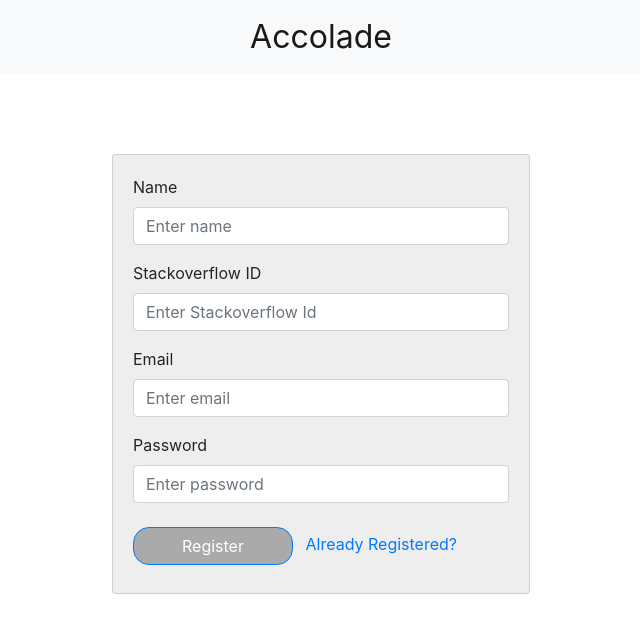
After one commit to Akshay-06/Accolade, a Flask app: page /registerpage in a window 1280 px wide. The commit adds this page. Shown: the top 633 px of the page, without its empty margins (319-959 px from the left). Run offline with Flask 3, Linux system fonts and the light colour scheme; some libraries are stand-ins or nearby versions.

Commit message:
Added back-end code to the webpages
Added basic back-end code to the webpages

```diff
--- a/Controllers/DBController.py
+++ /dev/null
@@ -1 +0,0 @@
-# Controller to handle database interactions
--- /dev/null
+++ b/application/app.py
@@ -0,0 +1,134 @@
+from datetime import datetime
+from flask import Flask, render_template, request, redirect, session, make_response
+from flask_session import Session
+from controllers.DBController import connectToDB
+import os
+
+#template_dir = os.path.dirname(os.path.dirname(os.path.abspath(os.path.dirname(__file__))))
+#template_dir = os.path.join(template_dir, 'Accolade/application/views/templates')
+app = Flask(__name__,static_url_path='', template_folder='views/templates', static_folder='views/static')
+
+
+
+# Set up Flask-Session
+app.config['SECRET_KEY'] = 'your-secret-key'
+app.config['SESSION_TYPE'] = 'filesystem'
+app.config['SESSION_PERMANENT'] = False
+app.config['SESSION_FILE_DIR'] = './.flask_session/'
+app.config['SESSION_FILE_THRESHOLD'] = 100
+app.config['SESSION_POSTGRES'] = connectToDB()
+Session(app)
+
+# Create user authentication function
+def authenticate_user(username, password):
+
+    # Set up PostgreSQL connection
+    conn = connectToDB()
+    cursor = conn.cursor()
+    cursor.execute("SELECT * FROM login_details WHERE emp_email=%s AND emp_pass=%s", (username, password))
+    result = cursor.fetchone()
+    cursor.close()
+    conn.close()
+    return result is not None
+
+# Set up login page routes
+@app.route('/')
+def index():
+    return render_template('login.html')
+
+@app.route('/login', methods=['POST'])
+def login():
+    # Authenticate user
+    username = request.form['username']
+    password = request.form['password']
+    if authenticate_user(username, password):
+        # Store user data in session
+        session['username'] = username
+        session['logged_in'] = True
+        return redirect('/dashboard')
+    else:
+        return render_template('login.html',error='Invalid login credentials')
+
+
+# Function to register a user
+@app.route('/register', methods=['POST'])
+def register():
+    if request.method == 'POST':
+        # Get user data from form
+        name = request.form['emp_name']
+        password = request.form['emp_pwd']
+        email = request.form['emp_email']
+        stackID = request.form['stack_id']
+
+        # Connect to database
+        conn = connectToDB()
+
+        # Create a cursor object
+        cur = conn.cursor()
+
+        now = datetime.now()
+
+        # Check if user already exists in database
+        cur.execute('SELECT * FROM employee WHERE emp_email = %s', (email,))
+        user = cur.fetchone()
+        if user:
+            error = 'User already exists, please try with other Email ID'
+            return render_template('register.html', error=error)
+        else:
+            # Insert user data into database
+            cur.execute('INSERT INTO employee (emp_name, emp_email, stackoverflow_id, created_at, modified_at, created_by, modified_by) VALUES (%s, %s, %s, %s, %s, %s, %s)', (name, email, stackID, now, now, 'admin', 'admin',))
+            conn.commit()
+
+            cur.execute('SELECT emp_id FROM employee where emp_email= %s',(email,))
+            row = cur.fetchone()
+
+            cur.execute('INSERT INTO login_details (emp_id, emp_email, emp_pass, created_at, created_by, modified_at, modified_by) VALUES (%s, %s, %s, %s, %s, %s, %s)', (row[0], email, password, now, 'admin', now, 'admin',))
+            # Commit changes to database
+            conn.commit()
+
+            # Close database connection
+            cur.close()
+            conn.close()
+
+            error = 'Registered successfully'
+            return render_template('register.html', error=error)
+    else:
+        return render_template('register.html')
+
+@app.route('/registerpage')
+def navigateToRegisterPage():
+    return render_template('register.html')
+
+
+# Set up dashboard route
+@app.route('/dashboard')
+def dashboard():
+    if 'username' in session and session['logged_in']:
+        # Retrieve user data from session
+        username = session['username']
+        response = make_response(render_template('dashboard.html', username=username))
+        response.headers['Cache-Control'] = 'no-cache, no-store, must-revalidate'
+        response.headers['Pragma'] = 'no-cache'
+        response.headers['Expires'] = '0'
+        return response
+    else:
+        # User is not logged in, redirect to login page
+        return redirect('/')
+
+
+@app.route('/forgotpassword')
+def forgotpassword():
+    return render_template('forgotpassword.html')
+
+
+# Set up logout route
+@app.route('/logout')
+def logout():
+    session.pop('username', None)
+    session.pop('logged_in', None)
+    session.clear()
+    return redirect('/')
+
+
+if __name__ == '__main__':
+  app.run(debug=True)
--- a/templates/base.html
+++ b/application/views/templates/base.html
@@ -9,6 +9,7 @@
     <script src="https://cdnjs.cloudflare.com/ajax/libs/popper.js/1.16.0/umd/popper.min.js"></script>
     <script src="https://maxcdn.bootstrapcdn.com/bootstrap/4.5.2/js/bootstrap.min.js"></script>
     <link rel="stylesheet" href="{{url_for('static',filename='style.css')}}">
+
 </head>
 <body>
     <div class="">
--- /dev/null
+++ b/application/views/templates/register.html
@@ -0,0 +1,45 @@
+{%extends "base.html"%}
+{%block title%}Register page{%endblock%}
+{%block content%}
+<nav class="navbar navbar-expand-lg navbar-light bg-light">
+    <a class="navbar-brand" href="#">Accolade</a>
+</nav>
+<div class="container">
+    <div class="row justify-content-center">
+        <div class="col-md-6">
+            <div class="card">
+                <!-- <div class="card-header">Register</div>-->
+                <div class="card-body">
+                    <form method="post" action="/register">
+                        <div class="form-group">
+                            <label for="name">Name</label>
+                            <input type="text" class="form-control" id="name" name="emp_name" placeholder="Enter name">
+                        </div>
+                        <div class="form-group">
+                            <label for="id">Stackoverflow ID</label>
+                            <input type="text" class="form-control" id="Id" name="stack_id"
+                                placeholder="Enter Stackoverflow Id" required>
+                        </div>
+                        <div class="form-group">
+                            <label for="email">Email</label>
+                            <input type="email" class="form-control" id="email" name="emp_email"
+                                placeholder="Enter email">
+                        </div>
+                        <div class="form-group">
+                            <label for="password">Password</label>
+                            <input type="password" class="form-control" id="password" name="emp_pwd"
+                                placeholder="Enter password">
+                        </div>
+
+                        {% if error %}
+                        <p style="color: rgb(115, 193, 115);">{{ error }}</p>
+                        {% endif %}
+                        <button type="submit" class="btn btn-primary">Register</button>
+                        <a class="links_shift" href="/">Already Registered?</a>
+                    </form>
+                </div>
+            </div>
+        </div>
+    </div>
+</div>
+{%endblock%}
```
Also changed, not shown: app.py (deleted, +0 -95 lines), application/controllers/DBController.py (added, +13 -0 lines), application/views/templates/login.html (added, +37 -0 lines), templates/login.html (deleted, +0 -32 lines), templates/register.html (deleted, +0 -38 lines), application/controllers/StackController.py (renamed from Controllers/StackController.py), application/views/static/style.css (renamed from static/style.css), application/views/templates/dashboard.html (renamed from templates/dashboard.html), application/views/templates/forgotpassword.html (renamed from templates/forgotpassword.html), 1 other file.
